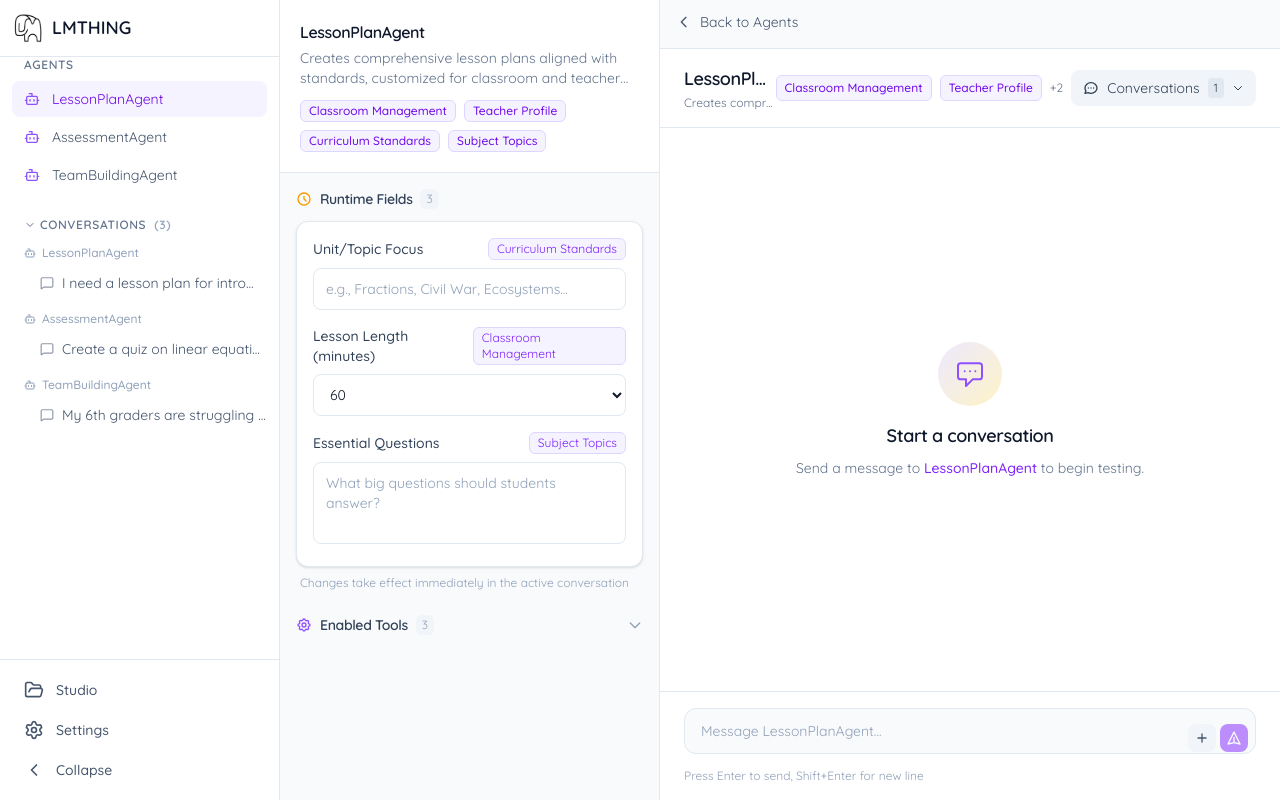
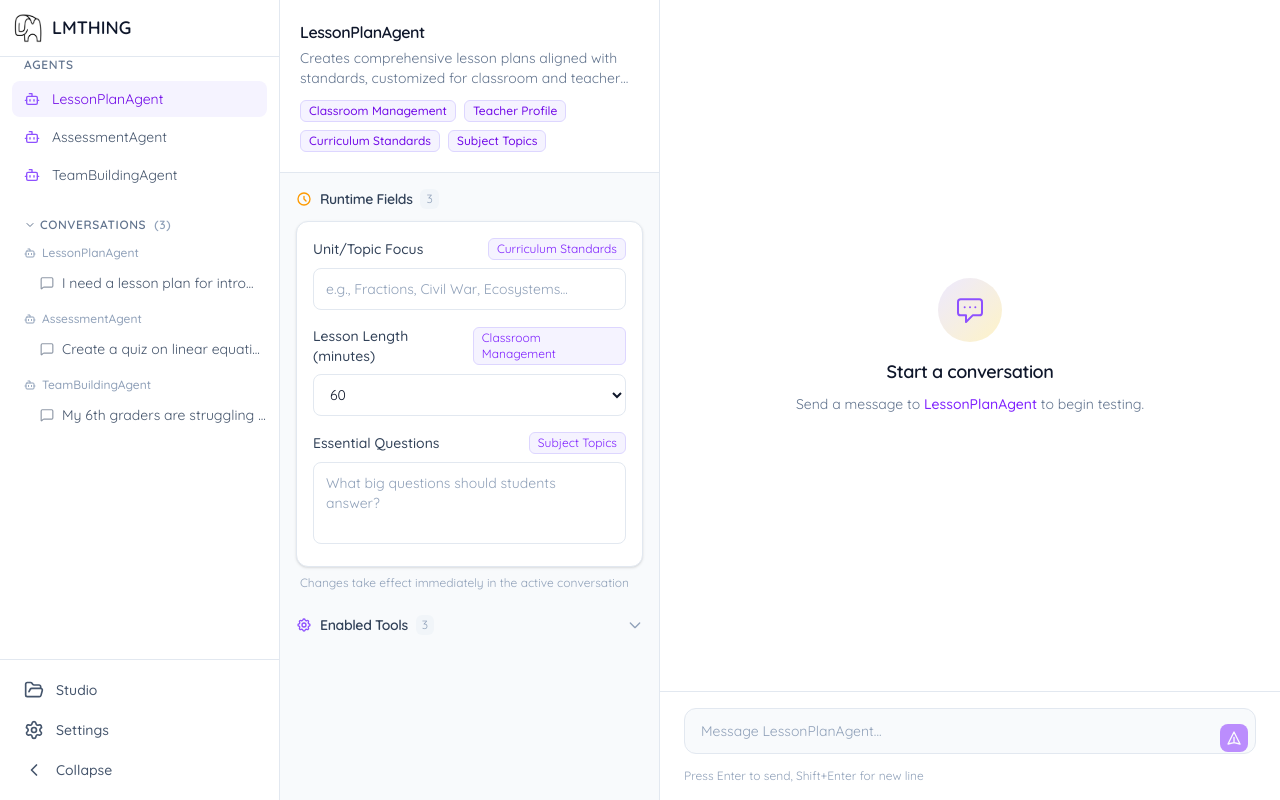
Before and after one commit to vkefallinos/domainsmith, a React (Vite) app: page /shell/agent/agent_001 in a window 1280 px wide. Built offline with nearby package versions, Linux system fonts and the light colour scheme.

Commit message:
feat: add hideTopNav prop to AgentRuntimeView and conditionally render top navigation bar

```diff
--- a/src/sections/agent-runtime/components/AgentRuntimeView.tsx
+++ b/src/sections/agent-runtime/components/AgentRuntimeView.tsx
@@ -26,6 +26,8 @@ export interface AgentRuntimeViewProps {
   onCreateConversation?: () => void
   /** Callback when deleting a conversation */
   onDeleteConversation?: (conversationId: string) => void
+  /** Whether to hide the top navigation bar */
+  hideTopNav?: boolean
 }
 
 export function AgentRuntimeView({
@@ -39,7 +41,8 @@ export function AgentRuntimeView({
   onSendMessage,
   onSelectConversation,
   onCreateConversation,
-  onDeleteConversation
+  onDeleteConversation,
+  hideTopNav = false,
 }: AgentRuntimeViewProps) {
   const [runtimeFieldValues, setRuntimeFieldValues] = useState<Record<string, string | string[] | boolean>>({})
   const [isToolsExpanded, setIsToolsExpanded] = useState(false)
@@ -120,6 +123,7 @@ export function AgentRuntimeView({
       {/* Right Panel - Chat Interface (60-65%) */}
       <div className="flex-1 flex flex-col min-w-0">
         {/* Top navigation bar */}
+        {!hideTopNav && (
           <div className="flex-shrink-0 px-4 py-3 border-b border-slate-200 dark:border-slate-800 bg-slate-50 dark:bg-slate-900/30">
             <button
               onClick={handleBackToList}
@@ -132,6 +136,7 @@ export function AgentRuntimeView({
               Back to Agents
             </button>
           </div>
+        )}
 
         {/* Chat Panel */}
         <ChatPanel
--- a/src/sections/agent-runtime/components/ChatPanel.tsx
+++ b/src/sections/agent-runtime/components/ChatPanel.tsx
@@ -1,4 +1,4 @@
-import type { Agent, Conversation, Message, ChatPanelProps } from '@/../product/sections/agent-runtime/types'
+import type { Agent, Message, ChatPanelProps } from '@/../product/sections/agent-runtime/types'
 import { useState, useRef, useEffect } from 'react'
 
 // Format timestamp for display
@@ -7,19 +7,6 @@ function formatTime(isoString: string): string {
     hour: 'numeric',
     minute: '2-digit'
   })
-}
-
-// Format date for conversation list
-function formatConversationDate(isoString: string): string {
-  const date = new Date(isoString)
-  const now = new Date()
-  const diffMs = now.getTime() - date.getTime()
-  const diffDays = Math.floor(diffMs / 86400000)
-
-  if (diffDays === 0) return 'Today'
-  if (diffDays === 1) return 'Yesterday'
-  if (diffDays < 7) return date.toLocaleDateString('en-US', { weekday: 'short' })
-  return date.toLocaleDateString('en-US', { month: 'short', day: 'numeric' })
 }
 
 // Message bubble component
@@ -93,70 +80,14 @@ function EmptyConversationState({ agentName }: { agentName: string }) {
   )
 }
 
-// Conversation item for the switcher
-interface ConversationItemProps {
-  conversation: Conversation
-  isActive: boolean
-  onClick: () => void
-  onDelete: () => void
-}
-
-function ConversationItem({ conversation, isActive, onClick, onDelete }: ConversationItemProps) {
-  const lastMessage = conversation.messages[conversation.messages.length - 1]
-  const messageCount = conversation.messages.length
-
-  return (
-    <button
-      onClick={onClick}
-      className={`
-        w-full text-left p-3 rounded-lg transition-all
-        ${isActive
-          ? 'bg-violet-50 dark:bg-violet-950/30 border border-violet-200 dark:border-violet-800'
-          : 'hover:bg-slate-100 dark:hover:bg-slate-800 border border-transparent'
-        }
-      `}
-    >
-      <div className="flex items-start justify-between gap-2">
-        <div className="min-w-0 flex-1">
-          <div className="flex items-center gap-2">
-            <span className="text-sm font-medium text-slate-900 dark:text-slate-100 truncate">
-              {formatConversationDate(conversation.createdAt)}
-            </span>
-            <span className="text-xs text-slate-400 dark:text-slate-500">
-              {messageCount} message{messageCount !== 1 ? 's' : ''}
-            </span>
-          </div>
-          {lastMessage && (
-            <p className="text-xs text-slate-500 dark:text-slate-400 truncate mt-1">
-              {lastMessage.role === 'user' ? 'You: ' : ''}{lastMessage.content}
-            </p>
-          )}
-        </div>
-        <button
-          onClick={(e) => {
-            e.stopPropagation()
-            onDelete()
-          }}
-          className="p-1 rounded hover:bg-slate-200 dark:hover:bg-slate-700 transition-colors opacity-0 group-hover:opacity-100"
-        >
-          <svg className="w-3.5 h-3.5 text-slate-400" fill="none" viewBox="0 0 24 24" stroke="currentColor">
-            <path strokeLinecap="round" strokeLinejoin="round" strokeWidth={2} d="M6 18L18 6M6 6l12 12" />
-          </svg>
-        </button>
-      </div>
-    </button>
-  )
-}
-
 // Message input component
 interface MessageInputProps {
   agentName: string
   onSend: (content: string) => void
   isLoading?: boolean
-  onCreateConversation?: () => void
 }
 
-function MessageInput({ agentName, onSend, isLoading = false, onCreateConversation }: MessageInputProps) {
+function MessageInput({ agentName, onSend, isLoading = false }: MessageInputProps) {
   const [value, setValue] = useState('')
 
   const handleKeyDown = (e: React.KeyboardEvent<HTMLTextAreaElement>) => {
@@ -186,26 +117,14 @@ function MessageInput({ agentName, onSend, isLoading = false, onCreateConversati
             placeholder={`Message ${agentName}...`}
             rows={1}
             className="w-full resize-none rounded-xl border border-slate-200 dark:border-slate-700
-              bg-slate-50 dark:bg-slate-900 px-4 py-3 pr-24
+              bg-slate-50 dark:bg-slate-900 px-4 py-3 pr-12
               text-sm text-slate-900 dark:text-slate-100 placeholder:text-slate-400 dark:placeholder:text-slate-500
               focus:outline-none focus:ring-2 focus:ring-violet-500 focus:border-transparent
               transition-all"
             disabled={isLoading}
             onKeyDown={handleKeyDown}
           />
-          <div className="absolute right-2 bottom-2 flex items-center gap-1">
-            {onCreateConversation && (
-              <button
-                onClick={onCreateConversation}
-                className="p-1.5 rounded-lg bg-slate-100 dark:bg-slate-800 hover:bg-slate-200 dark:hover:bg-slate-700
-                  text-slate-600 dark:text-slate-400 transition-colors"
-                title="New conversation"
-              >
-                <svg className="w-4 h-4" fill="none" viewBox="0 0 24 24" stroke="currentColor">
-                  <path strokeLinecap="round" strokeLinejoin="round" strokeWidth={2} d="M12 6v6m0 0v6m0-6h6m-6 0H6" />
-                </svg>
-              </button>
-            )}
+          <div className="absolute right-2 bottom-2">
             <button
               onClick={handleSendClick}
               className="p-1.5 rounded-lg
@@ -240,7 +159,6 @@ export function ChatPanel({
   onDeleteConversation,
   onClearConversation
 }: ChatPanelProps) {
-  const [showConversationList, setShowConversationList] = useState(false)
   const messagesEndRef = useRef<HTMLDivElement>(null)
 
   const messages = activeConversation?.messages || []
@@ -251,23 +169,6 @@ export function ChatPanel({
     messagesEndRef.current?.scrollIntoView({ behavior: 'smooth' })
   }, [messages, isLoading])
 
-  // Handle conversation selection
-  const handleSelectConversation = (conversationId: string) => {
-    onSelectConversation?.(conversationId)
-    setShowConversationList(false)
-  }
-
-  // Handle conversation deletion
-  const handleDeleteConversation = (conversationId: string) => {
-    onDeleteConversation?.(conversationId)
-  }
-
-  // Handle create new conversation
-  const handleCreateConversation = () => {
-    onCreateConversation?.()
-    setShowConversationList(false)
-  }
-
   // Handle send message
   const handleSendMessage = (content: string) => {
     onSendMessage?.(content)
@@ -275,115 +176,6 @@ export function ChatPanel({
 
   return (
     <div className="h-full flex flex-col bg-white dark:bg-slate-950 overflow-hidden relative">
-      {/* Header */}
-      <div className="flex-shrink-0 px-6 py-4 border-b border-slate-200 dark:border-slate-800 bg-white dark:bg-slate-950">
-        <div className="flex items-center justify-between">
-          <div className="min-w-0 flex-1">
-            <h1 className="text-lg font-semibold text-slate-900 dark:text-slate-100 truncate">
-              {agent.name}
-            </h1>
-            <p className="text-xs text-slate-500 dark:text-slate-400 mt-0.5 truncate">
-              {agent.description}
-            </p>
-          </div>
-
-          {/* Conversation Switcher */}
-          <div className="flex items-center gap-2">
-            {/* Domain badges */}
-            <div className="flex items-center gap-2">
-              {agent.domains.slice(0, 2).map((domain) => (
-                <span
-                  key={domain}
-                  className="px-2 py-1 rounded-md bg-violet-50 dark:bg-violet-950/50
-                    text-violet-700 dark:text-violet-300
-                    text-xs font-medium border border-violet-200 dark:border-violet-800"
-                >
-                  {domain}
-                </span>
-              ))}
-              {agent.domains.length > 2 && (
-                <span className="text-xs text-slate-500 dark:text-slate-400">
-                  +{agent.domains.length - 2}
-                </span>
-              )}
-            </div>
-
-            {/* Conversations dropdown button */}
-            <div className="relative">
-              <button
-                onClick={() => setShowConversationList(!showConversationList)}
-                className="flex items-center gap-2 px-3 py-2 rounded-lg
-                  bg-slate-100 dark:bg-slate-800
-                  hover:bg-slate-200 dark:hover:bg-slate-700
-                  text-slate-700 dark:text-slate-300
-                  text-sm transition-colors"
-              >
-                <svg className="w-4 h-4" fill="none" viewBox="0 0 24 24" stroke="currentColor">
-                  <path strokeLinecap="round" strokeLinejoin="round" strokeWidth={2} d="M8 12h.01M12 12h.01M16 12h.01M21 12c0 4.418-4.03 8-9 8a9.863 9.863 0 01-4.255-.949L3 20l1.395-3.72C3.512 15.042 3 13.574 3 12c0-4.418 4.03-8 9-8s9 3.582 9 8z" />
-                </svg>
-                <span>Conversations</span>
-                <span className="px-1.5 py-0.5 rounded bg-slate-200 dark:bg-slate-700 text-xs">
-                  {conversations.length}
-                </span>
-                <svg
-                  className={`w-3 h-3 transition-transform ${showConversationList ? 'rotate-180' : ''}`}
-                  fill="none"
-                  viewBox="0 0 24 24"
-                  stroke="currentColor"
-                >
-                  <path strokeLinecap="round" strokeLinejoin="round" strokeWidth={2} d="M19 9l-7 7-7-7" />
-                </svg>
-              </button>
-
-              {/* Dropdown menu */}
-              {showConversationList && (
-                <>
-                  <div
-                    className="fixed inset-0 z-10"
-                    onClick={() => setShowConversationList(false)}
-                  />
-                  <div className="absolute right-0 top-full mt-2 w-72 bg-white dark:bg-slate-900
-                    rounded-xl border border-slate-200 dark:border-slate-700
-                    shadow-lg z-20 max-h-80 overflow-hidden flex flex-col">
-                    <div className="p-3 border-b border-slate-200 dark:border-slate-700">
-                      <button
-                        onClick={handleCreateConversation}
-                        className="w-full flex items-center justify-center gap-2 px-3 py-2
-                          rounded-lg bg-violet-600 hover:bg-violet-700
-                          text-white text-sm font-medium transition-colors"
-                      >
-                        <svg className="w-4 h-4" fill="none" viewBox="0 0 24 24" stroke="currentColor">
-                          <path strokeLinecap="round" strokeLinejoin="round" strokeWidth={2} d="M12 6v6m0 0v6m0-6h6m-6 0H6" />
-                        </svg>
-                        New Conversation
-                      </button>
-                    </div>
-                    <div className="flex-1 overflow-y-auto p-2 space-y-1">
-                      {conversations.length === 0 ? (
-                        <div className="text-center py-4 text-sm text-slate-500 dark:text-slate-400">
-                          No conversations yet
-                        </div>
-                      ) : (
-                        conversations.map((conv) => (
-                          <div key={conv.id} className="group">
-                            <ConversationItem
-                              conversation={conv}
-                              isActive={activeConversation?.id === conv.id}
-                              onClick={() => handleSelectConversation(conv.id)}
-                              onDelete={() => handleDeleteConversation(conv.id)}
-                            />
-                          </div>
-                        ))
-                      )}
-                    </div>
-                  </div>
-                </>
-              )}
-            </div>
-          </div>
-        </div>
-      </div>
-
       {/* Messages Area */}
       <div className="flex-1 overflow-y-auto px-6 py-4">
         {!hasMessages ? (
@@ -409,7 +201,6 @@ export function ChatPanel({
         agentName={agent.name}
         onSend={handleSendMessage}
         isLoading={isLoading}
-        onCreateConversation={conversations.length > 0 ? handleCreateConversation : undefined}
       />
     </div>
   )
--- a/src/sections/flow-builder/FlowBuilderView.tsx
+++ b/src/sections/flow-builder/FlowBuilderView.tsx
@@ -2,7 +2,7 @@ import data from '@/../product/sections/flow-builder/data.json'
 import type { Flow, Task } from '@/../product/sections/flow-builder/types'
 import { FlowDetailEditor } from './components'
 
-// Mock a flow with its tasks for preview
+// shell a flow with its tasks for preview
 const previewFlow: Flow = data.flows[0] // Customer Onboarding Analysis
 const previewTasks: Task[] = data.tasks.filter((t: Task) => t.flowId === previewFlow.id)
 
```
Lines whose indentation alone changed are shown as unchanged.
